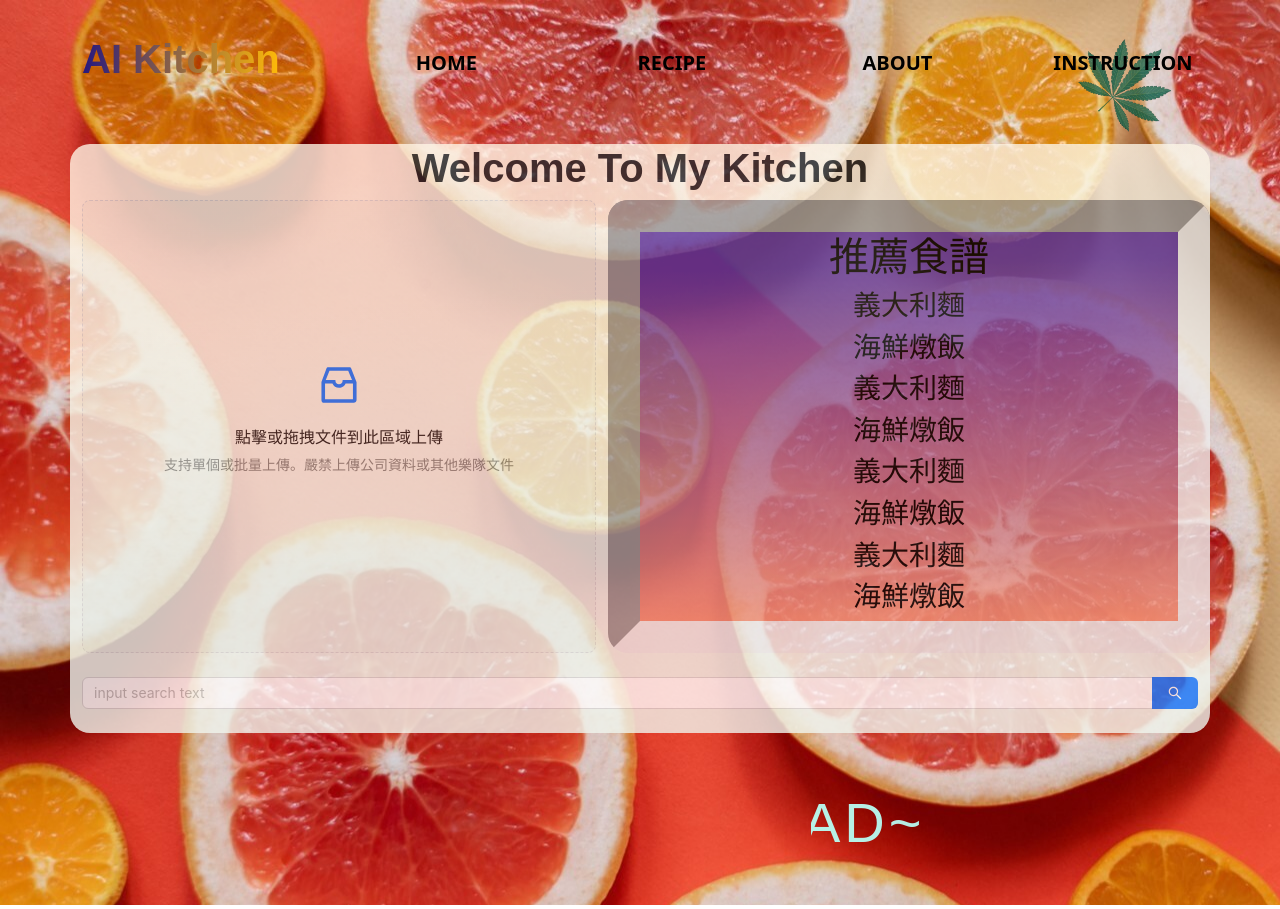
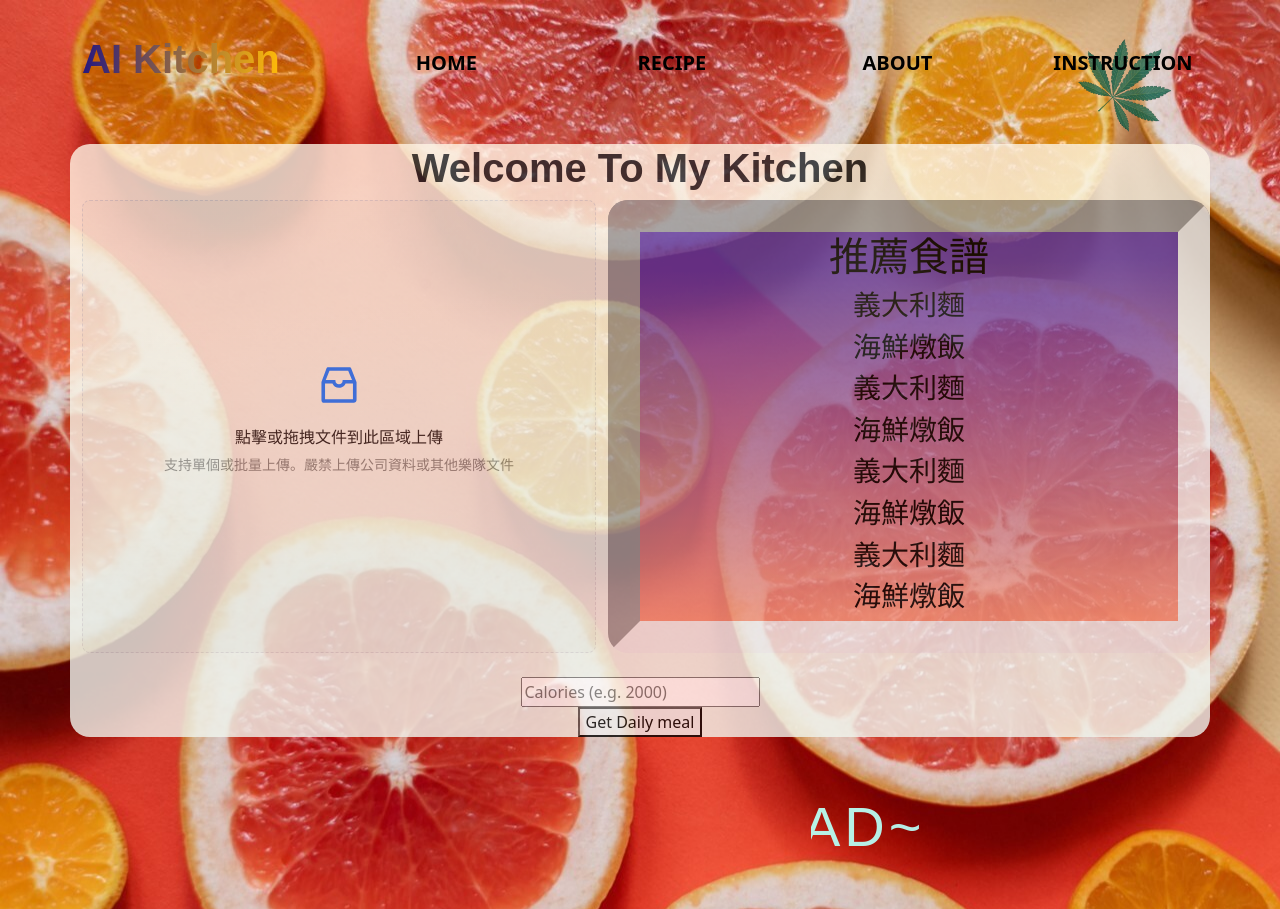
Before and after one commit to KuoChenLee/frontend_food, a React (Create React App) app: page / in a window 1280 px wide. Built offline with nearby package versions, Linux system fonts and the light colour scheme.

Commit message:
third commit

```diff
--- a/src/Anothor_Page/Home1.js
+++ b/src/Anothor_Page/Home1.js
@@ -8,6 +8,7 @@ import p1 from '../image/Home1_img.jpg'
 import Pngtree from '../image/Pngtree.png'
 // import Texty from 'rc-texty';
 // import 'rc-texty/assets/index.css';
+import MealList from './MealLIst'
 const { Search } = Input;
 
 const onSearch = (value) => console.log(value);
@@ -33,7 +34,24 @@ const props = {
     },
 };
 function Home1(){
-
+    const [mealData,setMealData]=useState(null)
+    const [calories,setCalories]=useState(2000)
+    function handlechange(e){
+        setCalories(e.target.value)
+    }
+    function getMealData(){
+        fetch(
+            `https://api.spoonacular.com/mealplanner/generate?apiKey=58655337b64f49d79640921a919bc10c&timeFrame=day&targetCalories=${calories}`
+        )
+            .then((response)=>response.json())
+            .then((data)=>{
+                setMealData(data);
+                console.log(data)
+            })
+            .catch(()=>{
+                console.log("error");
+            })
+    }
     return(
         <div className="background">
             <br/>
@@ -77,9 +95,17 @@ function Home1(){
                 </Row>
                 <br/>
                 {/*搜尋食譜*/}
-                <div>
-                    <Search placeholder="input search text" onSearch={onSearch} enterButton />
-                </div>
+                {/*<div>*/}
+                {/*    <Search placeholder="input search text" onSearch={onSearch} enterButton onChange={handlechange} onClick={()=>getMealData()}/>*/}
+                {/*</div>*/}
+                <section className="controls">
+                    <input
+                        type="number"
+                        placeholder="Calories (e.g. 2000)"
+                        onChange={handlechange}/>
+                </section>
+                <button onClick={()=>getMealData()}>Get Daily meal</button>
+                {mealData && <MealList mealData={mealData}/>}
                 <br/>
             </Container>
             <br/>
--- a/src/Anothor_Page/Home2.js
+++ b/src/Anothor_Page/Home2.js
@@ -2,6 +2,7 @@ import {Container, Navbar,Button} from "react-bootstrap";
 import React,{useState,Component } from 'react';
 import { AppstoreOutlined, MailOutlined, SettingOutlined } from '@ant-design/icons';
 import { Menu, Switch } from 'antd';
+import MealList from './MealLIst'
 function getItem(label, key, icon, children, type) {
     return {
         key,
@@ -34,12 +35,8 @@ function Home2(){
     const [theme, setTheme] = useState('dark');
     const [current, setCurrent] = useState('1');
     const [data,setData]=useState()
-    async function fetchotherApi(){
-        let APIdata=await fetch("https://api.spoonacular.com/recipes/complexSearch",{method:"Get"})
-            console.log(APIdata);
-        let APIJson=await APIdata.json();
-        console.log(APIJson)
-    }
+    const [mealData,setMealData]=useState(null)
+    const [calories,setCalories]=useState(2000)
     const changeTheme = (value) => {
         setTheme(value ? 'dark' : 'light');
     };
@@ -47,7 +44,22 @@ function Home2(){
         console.log('click ', e);
         setCurrent(e.key);
     };
-
+    // function handlechange(e){
+    //     setCalories(e.target.value)
+    // }
+    // function getMealData(){
+    //     fetch(
+    //         `https://api.spoonacular.com/mealplanner/generate?apiKey=58655337b64f49d79640921a919bc10c&timeFrame=day&targetCalories=${calories}`
+    //     )
+    //         .then((response)=>response.json())
+    //         .then((data)=>{
+    //         setMealData(data);
+    //         console.log(data)
+    //     })
+    //         .catch(()=>{
+    //         console.log("error");
+    //     })
+    // }
 
     return(
         <div className="background4">
@@ -77,11 +89,19 @@ function Home2(){
                     mode="inline"
                     items={items}
                 />
-                <Button varient="success" onClick={()=>fetchotherApi()}>Click me</Button>
+
             </Container>
             <br/>
             <br/>
             <br/>
+            {/*<section className="controls">*/}
+            {/*    <input*/}
+            {/*        type="number"*/}
+            {/*        placeholder="Calories (e.g. 2000)"*/}
+            {/*        onChange={handlechange}/>*/}
+            {/*</section>*/}
+            {/*<button onClick={()=>getMealData()}>Get Daily meal</button>*/}
+            {/*{mealData && <MealList mealData={mealData}/>}*/}
         </div>
     )
 }
--- /dev/null
+++ b/src/Anothor_Page/Meal.js
@@ -0,0 +1,18 @@
+import React ,{useState}from 'react';
+
+function Meal({meal}) {
+    const [imageUrl,setImageUrl]=useState("")
+    return (
+        <article>
+            <h1>{meal.title}</h1>
+            <img src={imageUrl} alt="recipe"/>
+            <ul>
+                <li>Preparation time: {meal.readyInMinutes} minutes</li>
+                <li>Number of servings: {meal.servings}</li>
+            </ul>
+            <a href={meal.sourceUrl}>Go to Recipe</a>
+        </article>
+    );
+}
+
+export default Meal;
--- /dev/null
+++ b/src/Anothor_Page/MealLIst.js
@@ -0,0 +1,25 @@
+import React from "react";
+import Meal from "./Meal";
+import meal from "./Meal";
+export default function MealLIst({mealData}){
+    const nutrients=mealData.nutrients;
+
+    return(
+        <main>
+            <section className="nutrients">
+                <h1>Macros</h1>
+                <ul>
+                    <li>Calories : {nutrients.calories.toFixed(0)}</li>
+                    <li>Carbohydrates : {nutrients.carbohydrates.toFixed(0)}</li>
+                    <li>Fat : {nutrients.fat.toFixed(0)}</li>
+                    <li>Protein : {nutrients.protein.toFixed(0)}</li>
+                </ul>
+            </section>
+            <section className="meals">
+                {mealData.meals.map((meal)=>{
+                    return <Meal key={meal.id} meal={meal}/>
+                })}
+            </section>
+        </main>
+    )
+}
```
